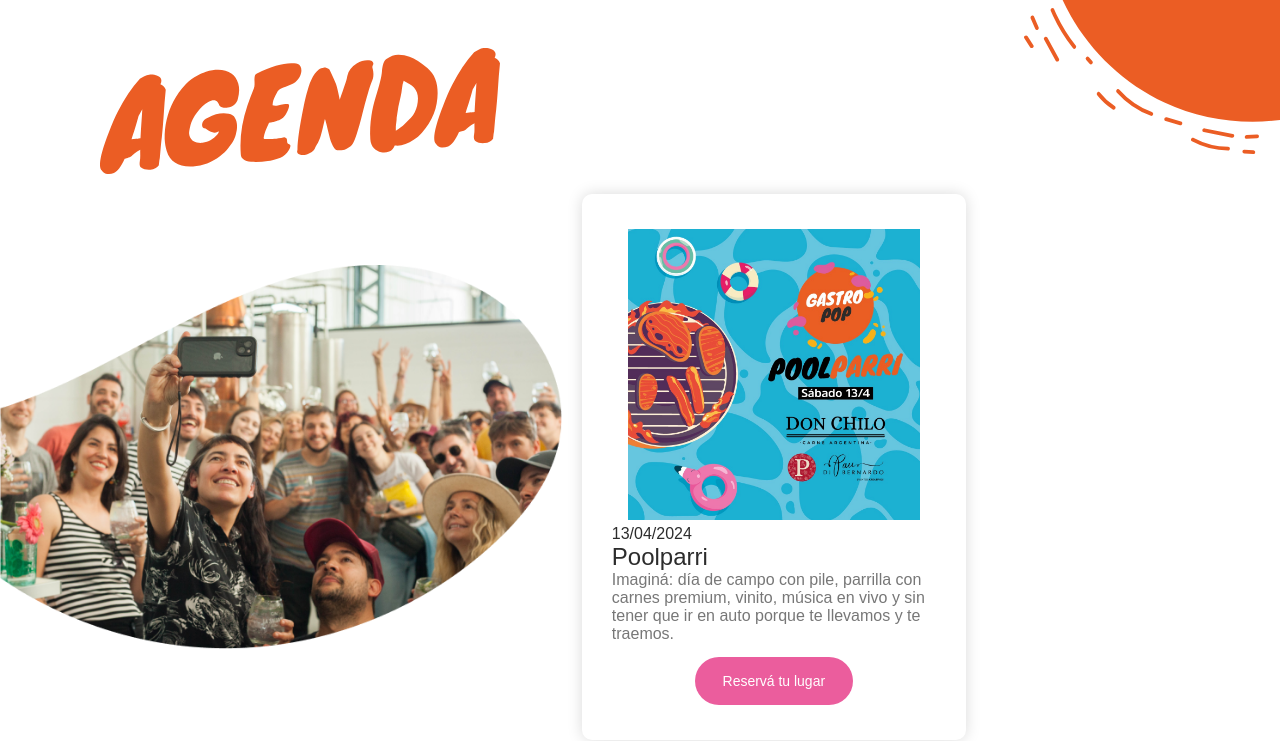
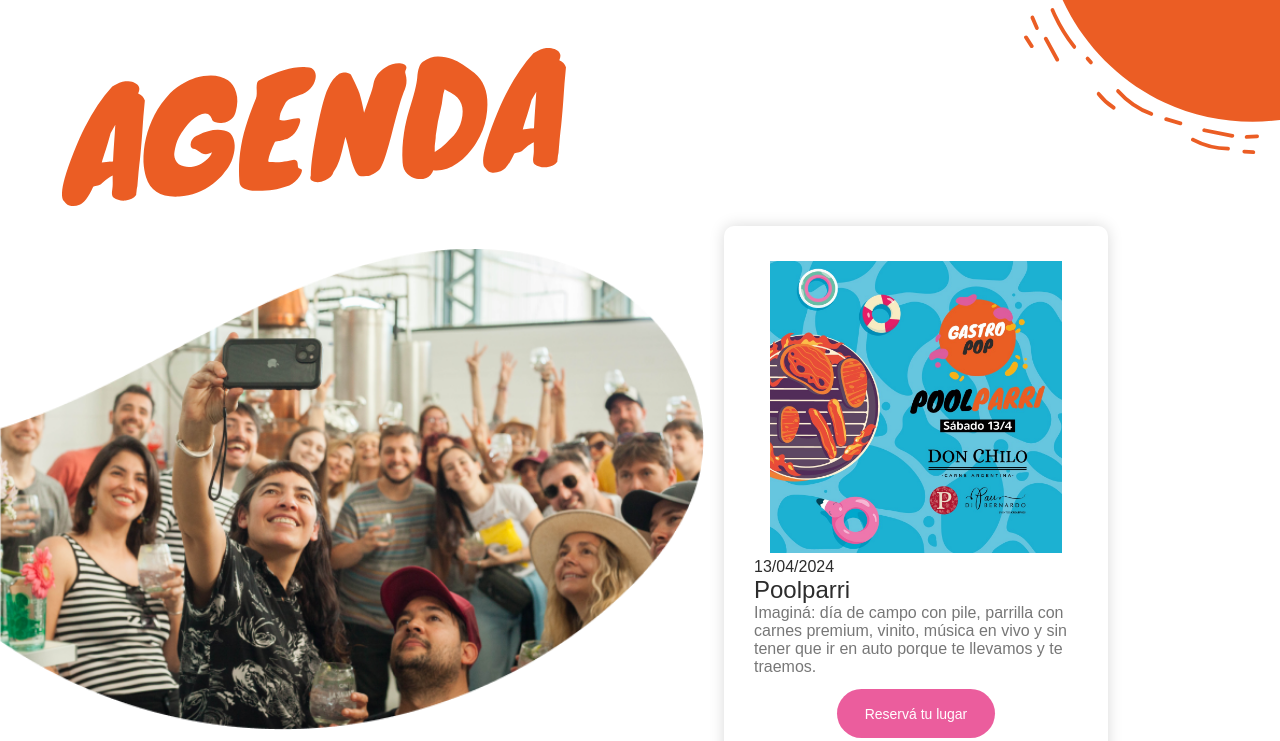
Before and after one commit to gastropop/gastropop.github.io, a plain HTML site: page index.html in a window 1280 px wide. Shown: the part 747-1488 px from the top of the page. Drawn offline with Linux system fonts and the light colour scheme; a web font is replaced by a local one.

Commit message:
Nicer agenda

```diff
--- a/assets/css/style.css
+++ b/assets/css/style.css
@@ -502,8 +502,9 @@ Responsive Style
   }
 
   #agendatxt {
-    width:500px;
-    padding-left:100px;
+    max-width:504px;
+    width:45vw;
+    margin-left:10vw;
   }
 
   #agendatxtcontainer {
--- a/index.html
+++ b/index.html
@@ -95,7 +95,7 @@
       <img fetchpriority="high" src="assets/images/agendatxt.svg" id="agendatxt">
     </div>
     <div style="display:flex; align-items:center;margin-top:0px">
-      <img src="assets/images/agendaimg.png" id="agendaimg" style="height:30vw; width:auto">
+      <img src="assets/images/agendaimg.png" id="agendaimg" style="width:55%;max-width:800px;">
       <div id="info-table">
         <div class="centerinside">
           <img src="assets/images/poolparri.jpg" style="width:90%" alt="">
```
